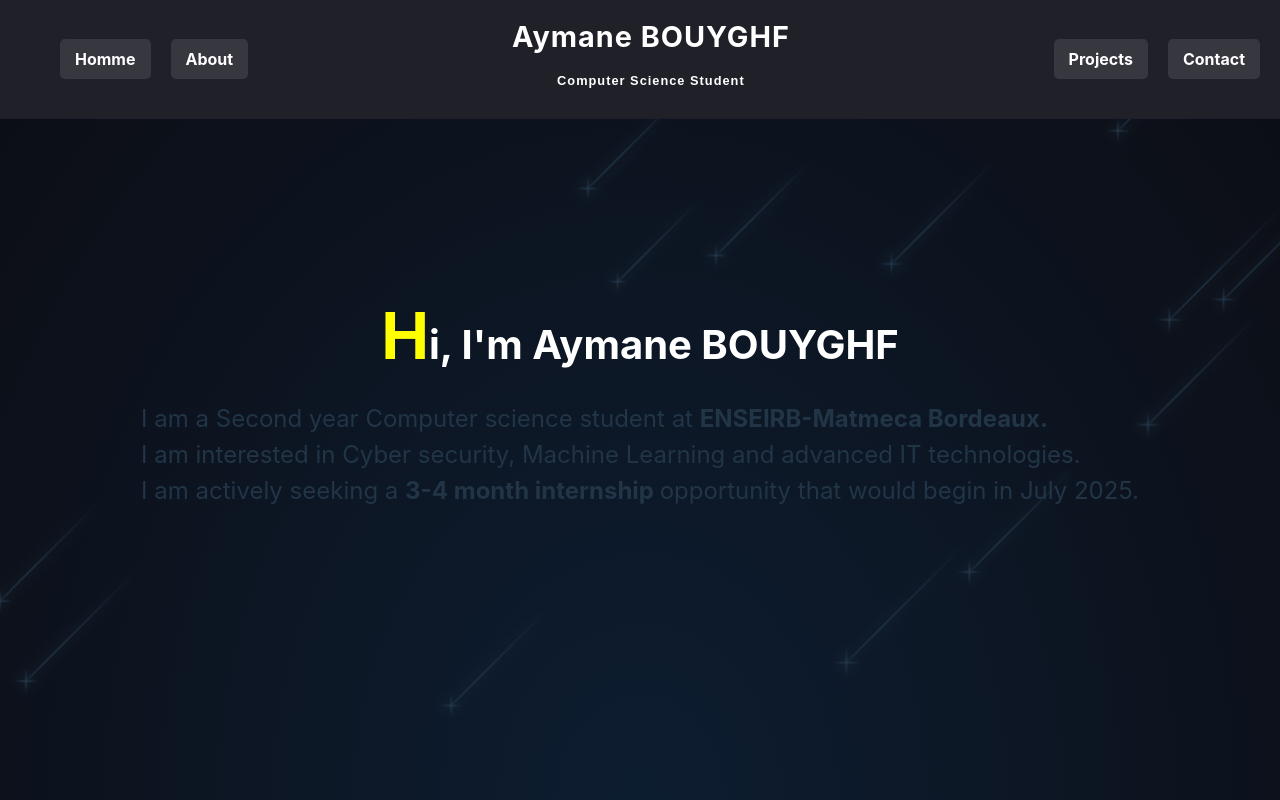
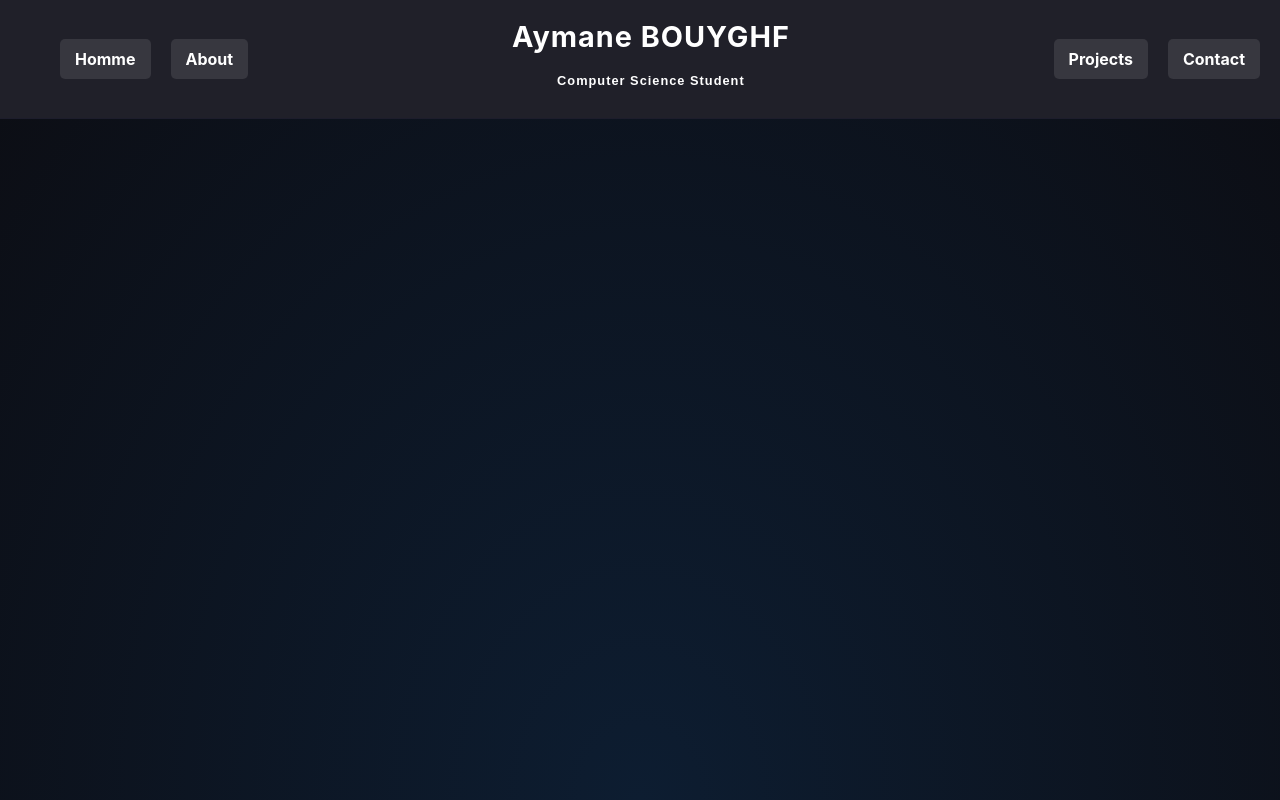
Before and after one commit to aymane-03-cs/Aymane_Bouyghf.github.io, a React (Vite) app: page / in a window 1280 px wide. Built offline with nearby package versions, Linux system fonts and the light colour scheme.

Commit message:
Home path adapted

```diff
--- a/src/App.jsx
+++ b/src/App.jsx
@@ -13,7 +13,7 @@ function App() {
       <Header />
       <main style={{ flex: 1 }}>
         <Routes>
-          <Route path="/" element={<Home />} />
+          <Route path="/Home" element={<Home />} />
           <Route path="/projects" element={<Projects />} />
           <Route path="/About" element={<About />} />
           <Route path="/Contact" element={<Contact />} />
--- a/vite.config.js
+++ b/vite.config.js
@@ -3,5 +3,5 @@ import react from '@vitejs/plugin-react';
 
 export default defineConfig({
   plugins: [react()],
-  base: '/Aymane_Bouyghf.github.io/', // Chemin de base pour un site personnel (username.github.io)
+  base: '/Aymane_Bouyghf.github.io/Home', // Chemin de base pour un site personnel (username.github.io)
 });
```
